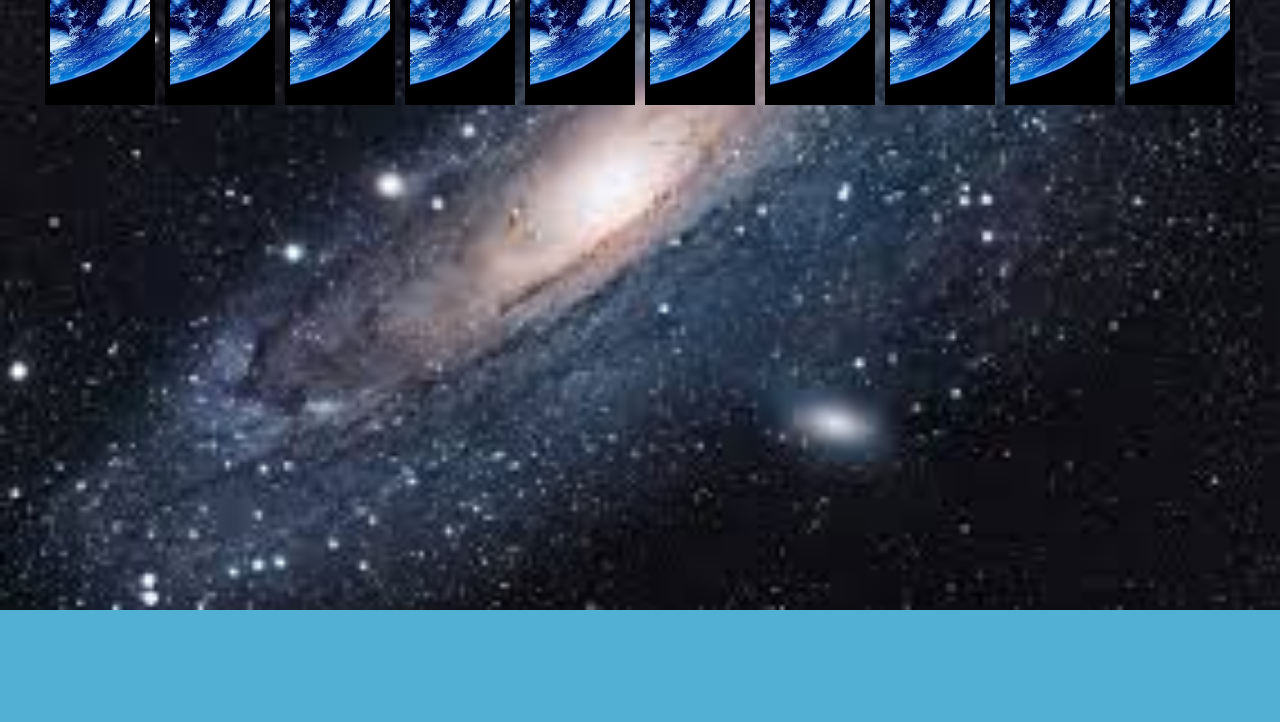
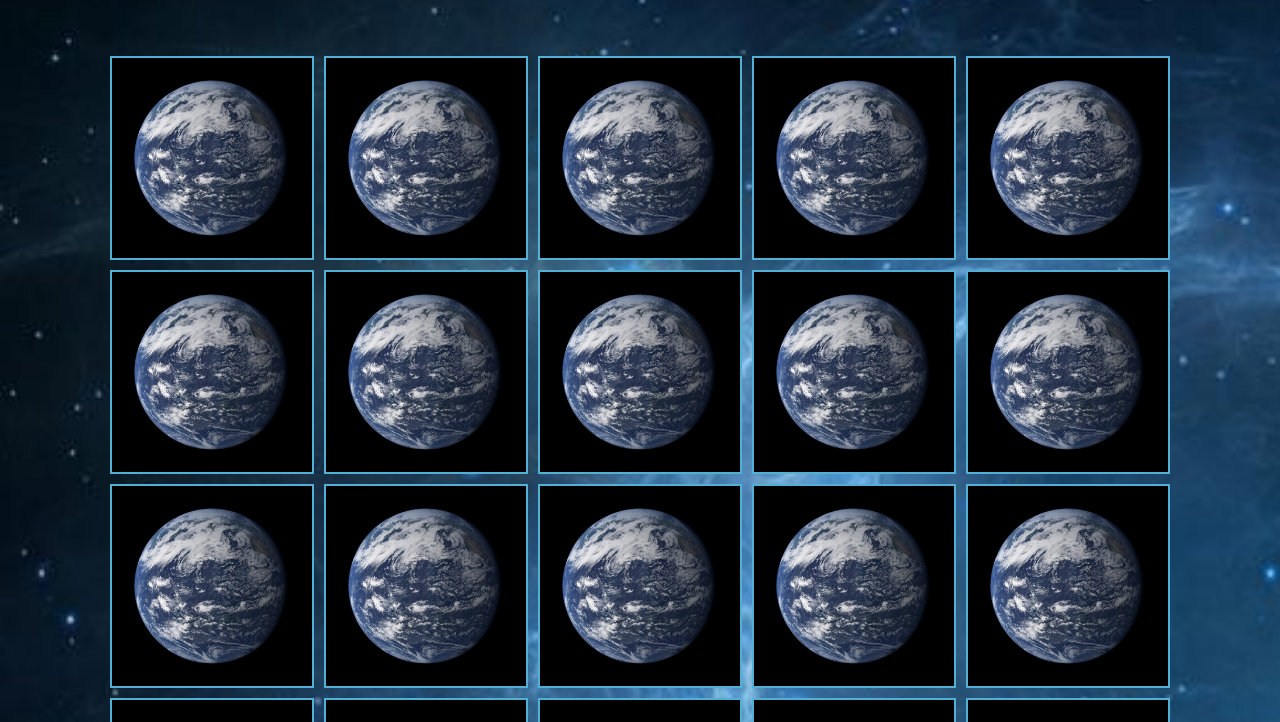
Before and after one commit to bam1056/MatchGame, a website with bundled scripts: page index.html in a window 1280 px wide. Shown: the part 188-910 px from the top of the page. Before the commit the page ends 800 px from the top, so only its background shows below. Built offline with nearby package versions, Linux system fonts and the light colour scheme.

Commit message:
styled, timer working, still a little buggy on clicks

```diff
--- a/bundle.js
+++ b/bundle.js
@@ -13,7 +13,7 @@ const getImageNum = () => {
 }
 
 const setNumArray = () => {
-  for (let i = 0; i < 5; i++) {
+  for (let i = 0; i < 18; i++) {
     numArray.push(i)
   }
   console.log(numArray)
@@ -32,13 +32,13 @@ function handleImgClick (i, cardImg, bgImg, init) {
       turnedCards[1].className = 'img matched'
       matchedCards.push(turnedCards.pop())
       matchedCards.push(turnedCards.pop())
-      if (playerScore === 5) {
+      if (playerScore === 18) {
         let end = new Date()
         let diff = end - start
         const win = document.querySelector('.images')
         const time = document.querySelector('.gameLength')
         win.textContent = 'YOU WIN!!!!'
-        time.textContent = `You're game lasted ${moment.duration(diff).seconds()} seconds`
+        time.textContent = `You're game lasted ${moment.duration(diff).minutes()} minute(s)`
       }
     } else {
       setTimeout(() => {
@@ -53,9 +53,9 @@ function handleImgClick (i, cardImg, bgImg, init) {
 const init = () => {
   for (let j = 0; j < 2; j++) {
     setNumArray()
-    for (let i = 0; i < 5; i++) {
+    for (let i = 0; i < 18; i++) {
       let num = getImageNum()
-      const bgImg = "url('./images/earthBigBG.jpeg')"
+      const bgImg = "url('./images/earthBG.jpg')"
       const cardImg = `url('./images/img00${num + 1}.jpeg')`
       const images = document.querySelector('.images')
       const div = document.createElement('div')
--- a/main.css
+++ b/main.css
@@ -1,12 +1,12 @@
 body {
   text-align: center;
-  font-size: 36px;
+  font-size: 48px;
   background-color: rgb(82, 176, 212);
-  background-image: url('./images/spaceBG.jpeg');
+  background-image: url('./images/spaceBG.png');
   background-repeat: no-repeat;
   background-size: cover;
   color: rgb(37, 81, 148);
-  text-shadow: 3px 3px 2px rgb(82, 176, 212);
+  text-shadow: 4px 4px 3px rgb(82, 176, 212);
   font-family: 'Subspace', fantasy;
 }
 .images, .gameLength {
@@ -18,9 +18,9 @@ body {
   justify-content: center;
 }
 .img {
-  width: 100px;
-  height: 100px;
-  border: 5px solid black;
+  width: 200px;
+  height: 200px;
+  border: 2px solid rgb(82, 176, 212);
   background-size: cover;
   background-position: center;
   background-repeat: no-repeat;
```
Also changed, not shown: main.js (+5 -5 lines), images/ds9BG.png (added), images/earthBG.jpg (added), images/logoBG.png (added), images/spaceBG.png (added).
